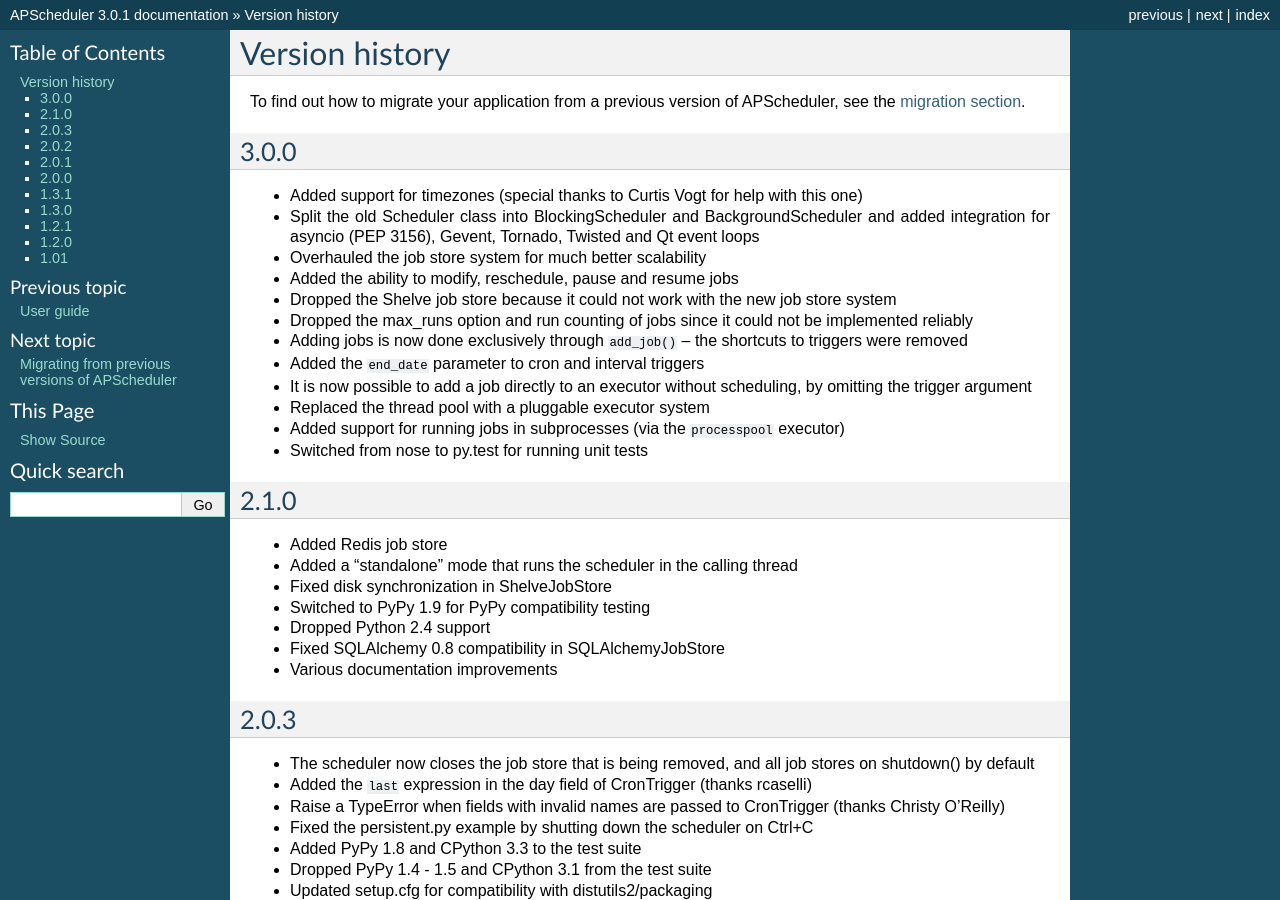
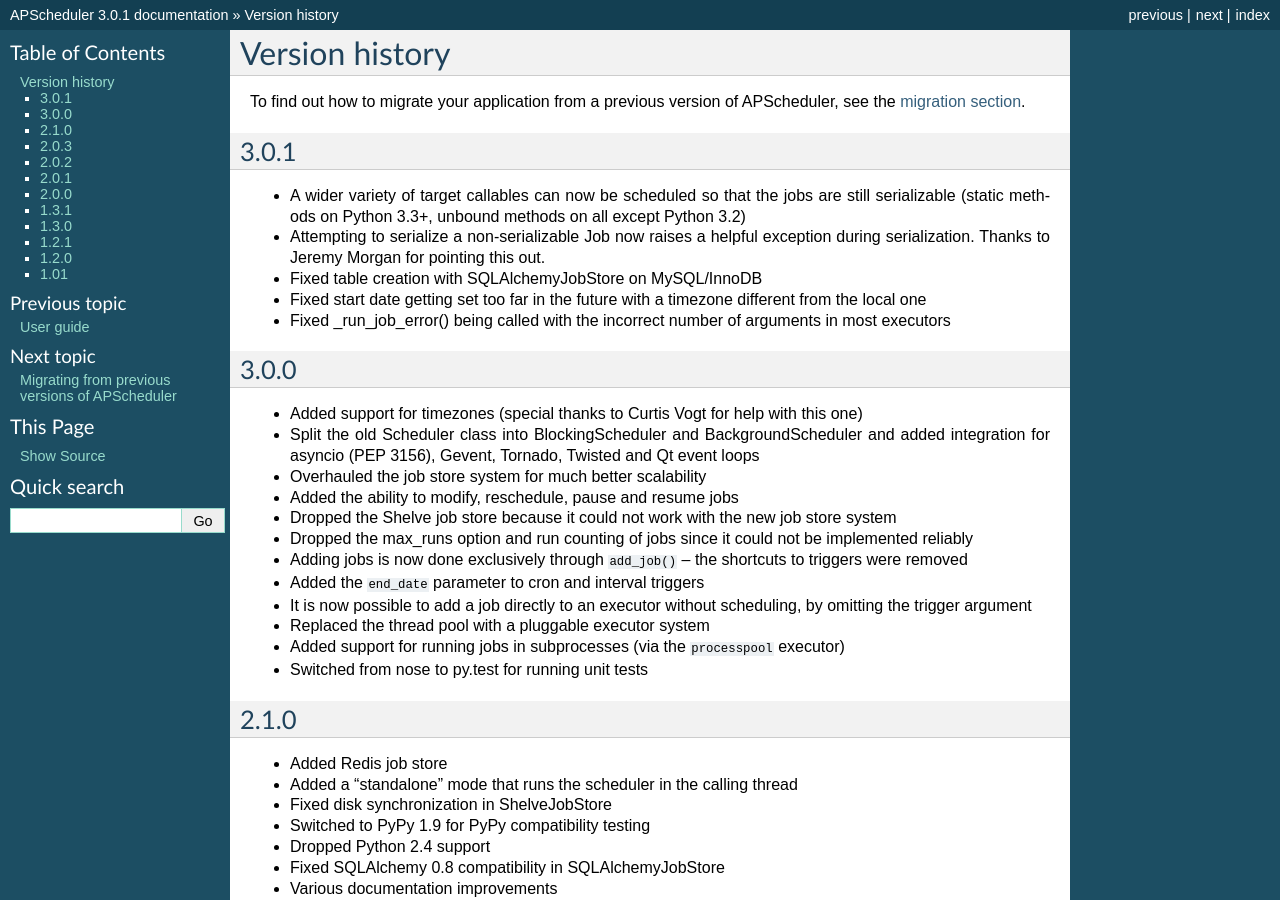
Before and after one commit to agronholm/apscheduler, a Sphinx documentation site: the page built from docs/versionhistory.rst, in a window 1280 px wide and 900 px high. Built offline with Sphinx 7.4.7, drawn with Linux system fonts in a browser that asks for light colours.

Commit message:
Updated version history

```diff
--- a/docs/versionhistory.rst
+++ b/docs/versionhistory.rst
@@ -3,6 +3,23 @@
 
 To find out how to migrate your application from a previous version of
 APScheduler, see the :doc:`migration section <migration>`.
+
+
+3.0.1
+-----
+
+* A wider variety of target callables can now be scheduled so that the jobs are still serializable
+  (static methods on Python 3.3+, unbound methods on all except Python 3.2)
+
+* Attempting to serialize a non-serializable Job now raises a helpful exception during serialization.
+  Thanks to Jeremy Morgan for pointing this out.
+
+* Fixed table creation with SQLAlchemyJobStore on MySQL/InnoDB
+
+* Fixed start date getting set too far in the future with a timezone different from the local one
+
+* Fixed _run_job_error() being called with the incorrect number of arguments in most executors
+
 
 3.0.0
 -----
```
